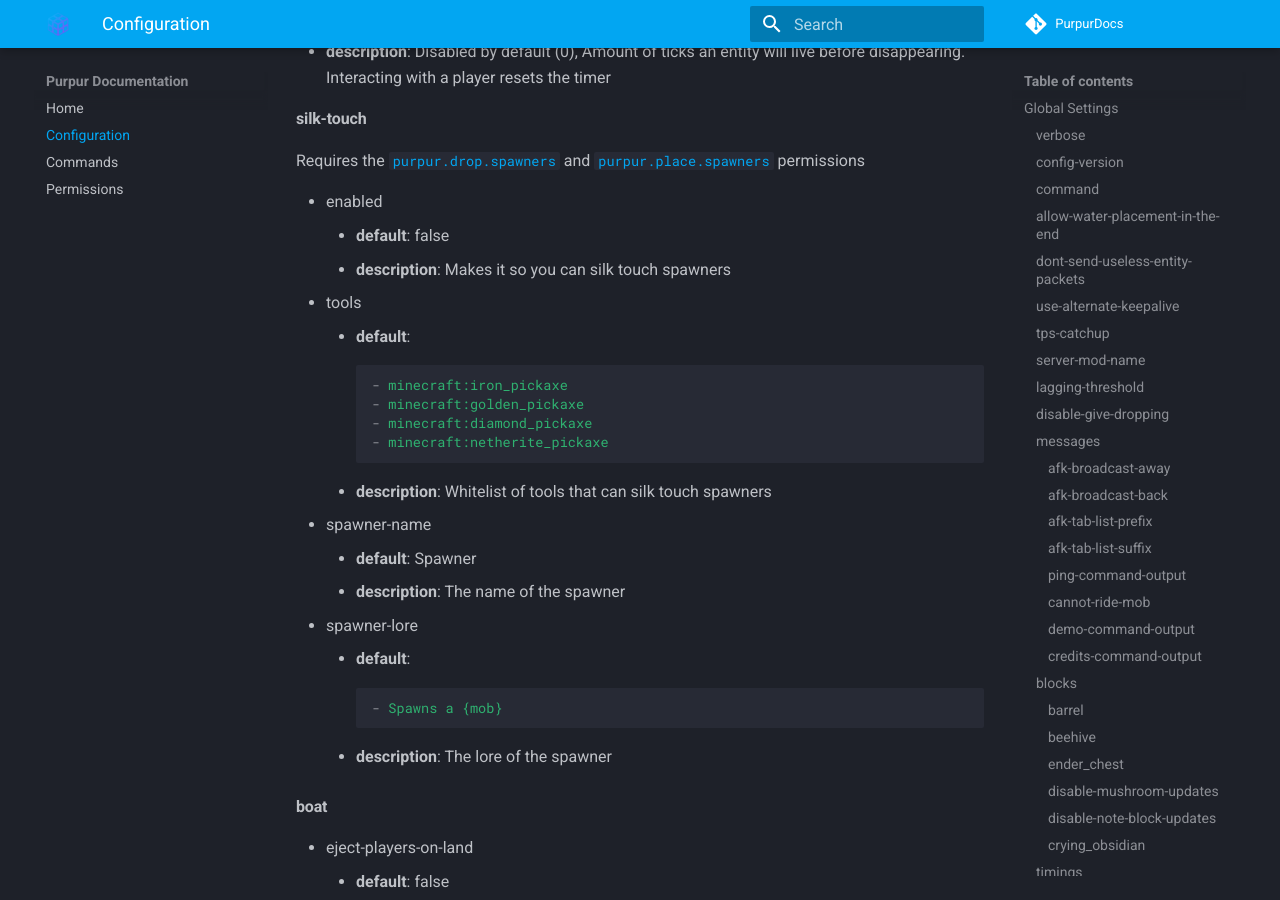
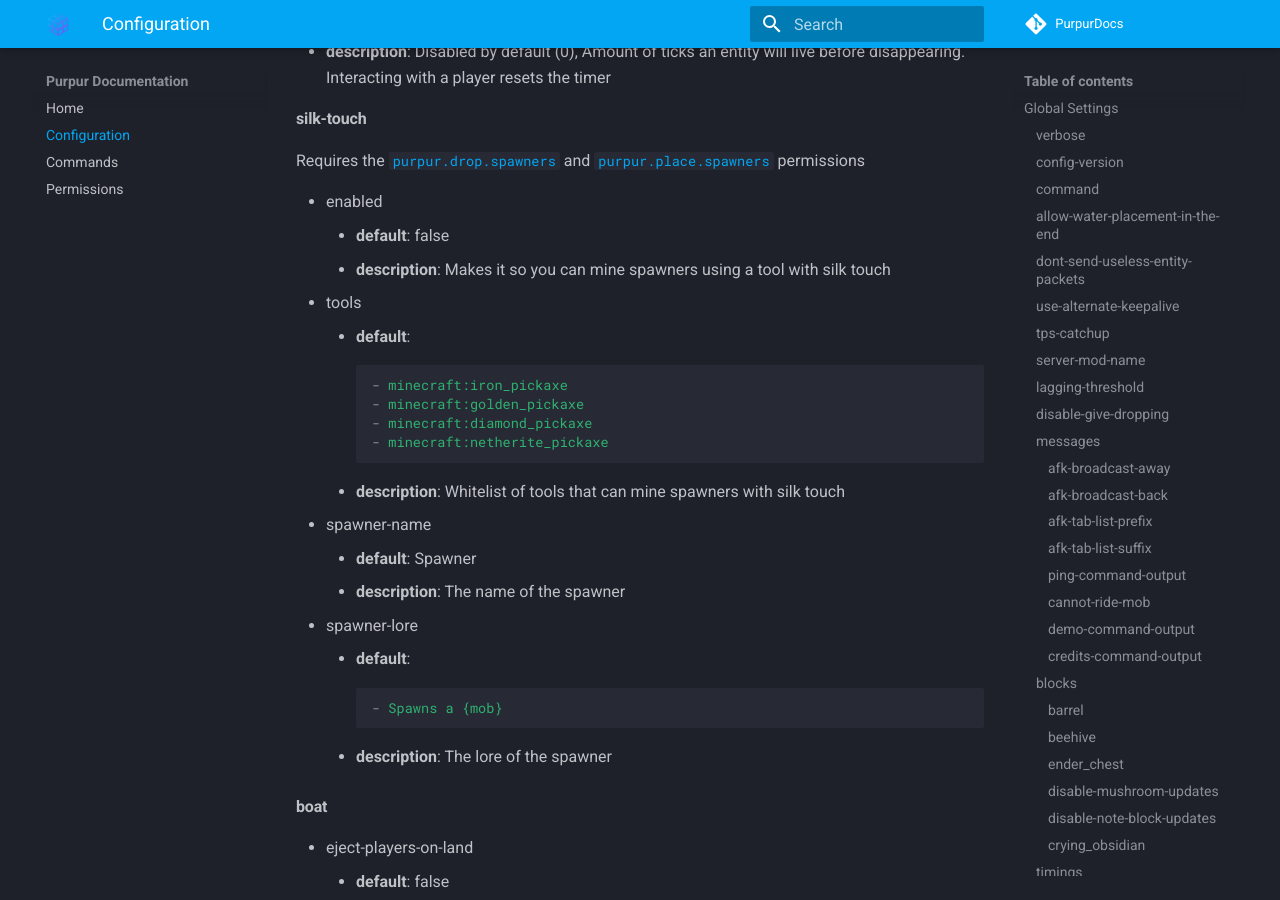
Before and after one commit to PurpurMC/PurpurDocs, an MkDocs documentation site: the page built from mkdocs/Configuration.md, in a window 1280 px wide and 900 px high, scrolled down 67502 px. Built offline with MkDocs 1.6.1 and Material for MkDocs 9.7.7, drawn with Linux system fonts in a browser that asks for light colours; comment, search, counter and statistics services are not loaded.

Commit message:
clarify silk touch tooling

````diff
--- a/mkdocs/Configuration.md
+++ b/mkdocs/Configuration.md
@@ -1881,7 +1881,7 @@ Requires the [`purpur.drop.spawners`](../Permissions#purpurdropspawners) and [`p
 
 * enabled
     * **default**: false
-    * **description**: Makes it so you can silk touch spawners
+    * **description**: Makes it so you can mine spawners using a tool with silk touch
 * tools
     * **default**:
     ``` yaml
@@ -1890,7 +1890,7 @@ Requires the [`purpur.drop.spawners`](../Permissions#purpurdropspawners) and [`p
     - minecraft:diamond_pickaxe
     - minecraft:netherite_pickaxe
     ```
-    * **description**: Whitelist of tools that can silk touch spawners
+    * **description**: Whitelist of tools that can mine spawners with silk touch
 * spawner-name
     * **default**: Spawner
     * **description**: The name of the spawner
````
Also changed, not shown: mkdocs/Permissions.md (+1 -1 lines).
